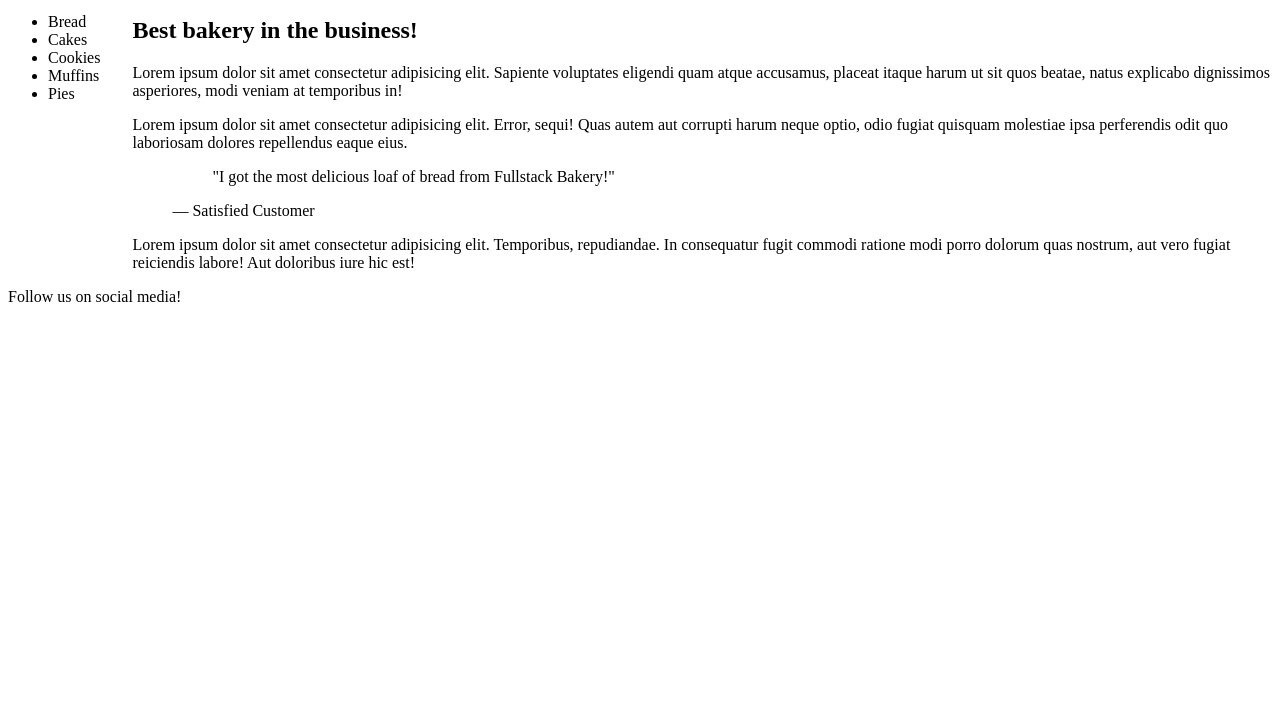
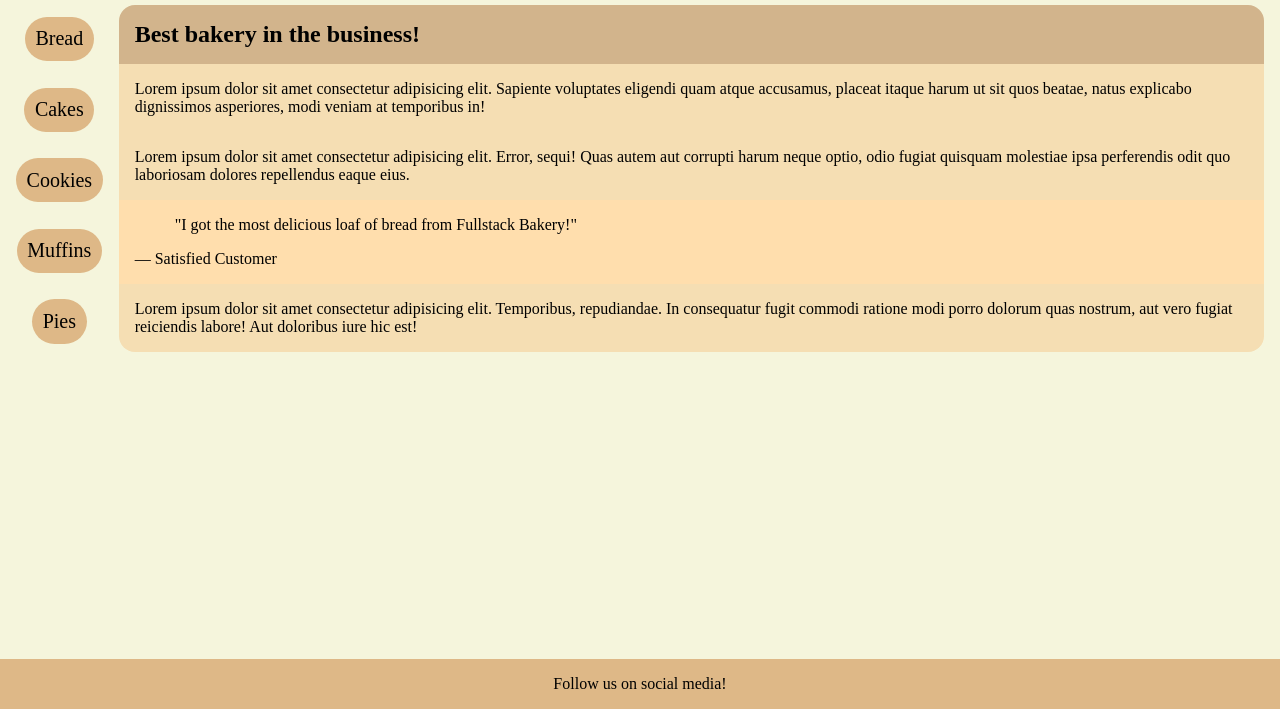
Before and after one commit to raven5211/fsa_fullstack-bakery, a plain HTML site: page index.html in a window 1280 px wide. Shown: the part 91-800 px from the top of the page. Drawn offline with Linux system fonts and the light colour scheme.

Commit message:
changed css

```diff
--- a/style.css
+++ b/style.css
@@ -1,4 +1,14 @@
+body {
+  background-color: beige;
+  display: flex;
+  flex-direction: column;
+  height: 100vh;
+  margin: 0;
+}
+
 header {
+  background-color: burlywood;
+  color: black;
   display: flex;
   align-items: center;
   font-style: italic;
@@ -12,6 +22,7 @@ header {
   }
 
   a {
+    color: black;
     font-size: 1.25rem;
     text-decoration: none;
   }
@@ -19,5 +30,81 @@ header {
 
 main {
   display: flex;
-  gap: 2rem;
+  margin-top: 1rem;
+  flex-grow: 1;
+
+  aside ul {
+    list-style-type: none;
+    display: flex;
+    flex-direction: column;
+    gap: 1.66rem;
+    padding-inline: 1rem;
+    align-items: center;
+    margin: 10%;
+    height: 90%;
+
+    li {
+      background-color: burlywood;
+      color: black;
+      font-size: 1.25rem;
+      padding: 0.66rem;
+      border-radius: 3rem;
+    }
+
+    :hover {
+      background-color: darkgoldenrod;
+      color: white;
+    }
+  }
+
+  article {
+    padding: 1rem;
+    margin-right: 1rem;
+    border-radius: 1rem;
+
+    > * {
+      margin-inline: -1rem;
+      padding-inline: 1rem;
+      margin-bottom: -1rem;
+      padding-bottom: 1rem;
+      padding-top: 1rem;
+    }
+
+    h1 {
+      background-color: tan;
+      color: black;
+      margin-top: -1rem;
+      padding-top: 1rem;
+      border-top-left-radius: 1rem;
+      border-top-right-radius: 1rem;
+    }
+
+    p {
+      background-color: wheat;
+      color: black;
+    }
+
+    .testimonial {
+      background-color: navajowhite;
+      color: black;
+      blockquote {
+        margin-top: 0;
+      }
+    }
+  }
+
+  article > :last-child {
+    margin-bottom: -1rem;
+    padding-bottom: 1rem;
+    border-bottom-left-radius: 1rem;
+    border-bottom-right-radius: 1rem;
+  }
 }
+
+footer {
+  background-color: burlywood;
+  color: black;
+  padding: 1rem;
+  display: flex;
+  justify-content: center;
+}
```
